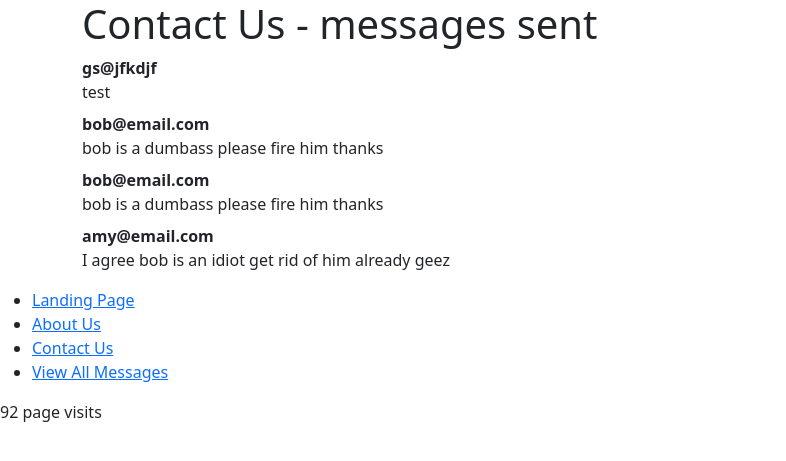
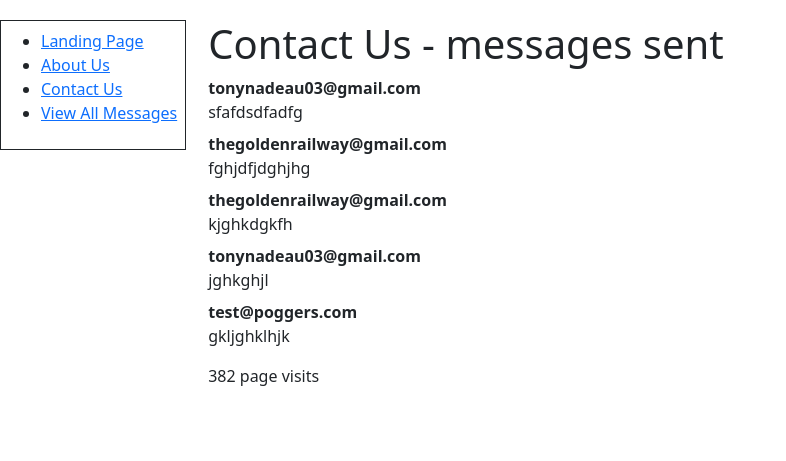
Before and after one commit to gbouzon/ecom-assignments, a PHP site: page /Contact/read in a window 1280 px wide. Shown: the top 461 px of the page, without its empty margins (0-786 px from the left). Run offline with PHP 8.4, Linux system fonts and the light colour scheme.

Commit message:
Added basic CSS and a few things related to File IO

```diff
--- a/app/controllers/Contact.php
+++ b/app/controllers/Contact.php
@@ -16,7 +16,12 @@
             }
 
             public function read() { //works
-                $messages = file('log.txt');
-                $this->view('Contact/read', $messages);
+                if (file_exists('log.txt')) {
+                    $messages = file('log.txt');
+                    $this->view('Contact/read', $messages);
+                }
+                else {
+                    $this->view('Contact/read');
+                }
             }
         }
--- a/app/views/Contact/read.php
+++ b/app/views/Contact/read.php
@@ -1,6 +1,8 @@
 <html>
     <head>
         <!-- CSS only -->
+        <link rel="stylesheet" type="text/css" href="/layout.css">
+
         <link href = "https://cdn.jsdelivr.net/npm/bootstrap@5.1.3/dist/css/bootstrap.min.css" rel = "stylesheet"
         integrity = "sha384-1BmE4kWBq78iYhFldvKuhfTAU6auU8tT94WrHftjDbrCEXSU1oBoqyl2QvZ6jIW3" crossorigin = "anonymous">
 
@@ -12,24 +14,24 @@
         <title>Messages sent</title>
     </head>
     <body>
+        <?php
+            $this->view ('shared/navigation');
+        ?>
+        <section>
             <div class = "container">
                 <h1>Contact Us - messages sent</h1>
                 <dl>
                     <?php
-                    if (1 < filesize('log.txt')) {
                         foreach($data as $item) { //returns an array
                             $obj = json_decode($item);
                             echo "<dt>$obj->author</dt><dd>$obj->message</dd>";
                         }
-                    }
                     ?>
                 </dl>
-
-        </div>
                 <?php
-            //TODO: FINISH IMPLEMENTATION
-            $this->view ('shared/navigation');
                     $this->view('Count/index');
                 ?>
+            </div>
+        </section>
     </body>
 </html>
--- a/app/views/Count/index.php
+++ b/app/views/Count/index.php
@@ -1,3 +1,5 @@
+<link rel="stylesheet" type="text/css" href="/layout.css">
+
 <div class = "counter"></div>
 <script type = "text/javascript" src = "https://ajax.googleapis.com/ajax/libs/jquery/3.6.0/jquery.min.js"></script>
 <script type = "text/javascript">
--- a/app/views/shared/navigation.php
+++ b/app/views/shared/navigation.php
@@ -1,6 +1,10 @@
+<link rel="stylesheet" type="text/css" href="/layout.css">
+
+<aside>
     <ul>
         <li><a href = "/Main/index">Landing Page</a></li>
         <li><a href = "/Main/about_us">About Us</a></li>
         <li><a href = "/Contact/index">Contact Us</a></li>
         <li><a href = "/Contact/read">View All Messages</a></li>
     </ul>
+</aside>
--- a/counter.txt
+++ b/counter.txt
@@ -1 +1 @@
-{"count":91}
+{"count":381}
--- /dev/null
+++ b/layout.css
@@ -0,0 +1,36 @@
+img#tony {
+ 	width: 400px;
+ 	height: auto;
+}
+
+img#giu {
+	width: 400px;
+ 	height: auto;
+}
+
+section {
+	display: block;
+	float: left;
+	margin-top: 20px;
+}
+
+.container {
+	display: block;
+	float: left;
+}
+
+aside {
+	border: thin solid;
+	display: block;
+	margin: 20px 10px 0 0;
+	padding: 8px;
+	float: left;
+}
+
+input {
+	width: 80px;
+}
+
+dl {
+	width: 50%;
+}
--- a/log.txt
+++ b/log.txt
@@ -1,4 +1,6 @@
-{"author":"gs@jfkdjf","message":"test"}
-{"author":"bob@email.com","message":"bob is a dumbass please fire him thanks"}
-{"author":"bob@email.com","message":"bob is a dumbass please fire him thanks"}
-{"author":"amy@email.com","message":"I agree bob is an idiot get rid of him already geez"}
+{"author":"tonynadeau03@gmail.com","message":"sfafdsdfadfg"}
+{"author":"","message":""}
+{"author":"thegoldenrailway@gmail.com","message":"fghjdfjdghjhg"}
+{"author":"thegoldenrailway@gmail.com","message":"kjghkdgkfh"}
+{"author":"tonynadeau03@gmail.com","message":"jghkghjl"}
+{"author":"test@poggers.com","message":"gkljghklhjk"}
```
Also changed, not shown: app/views/Contact/index.php (+10 -3 lines), app/views/Main/about_us.php (+20 -10 lines), app/views/Main/index.php (+10 -4 lines), dragonslippers.png (added), tonypog.png (added). Lines whose indentation alone changed are shown as unchanged.
